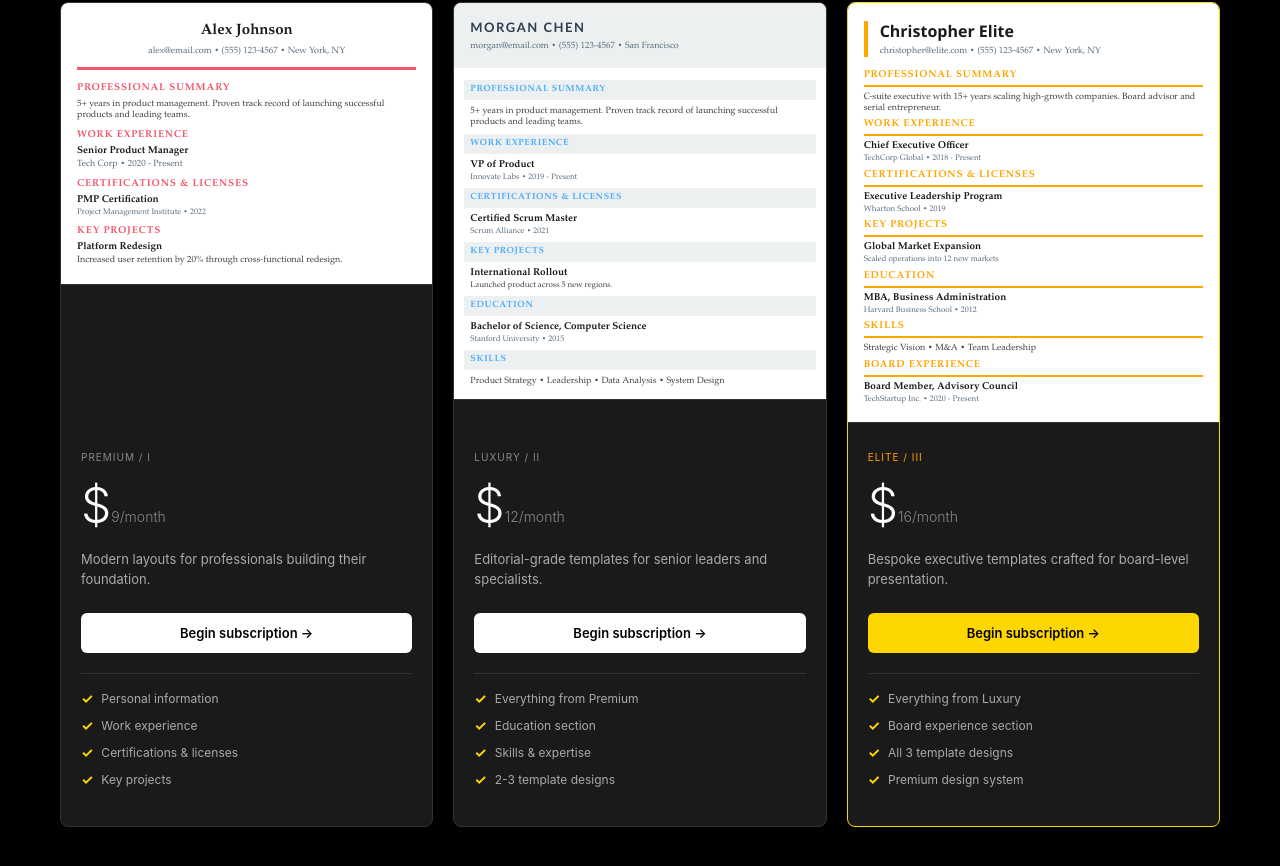
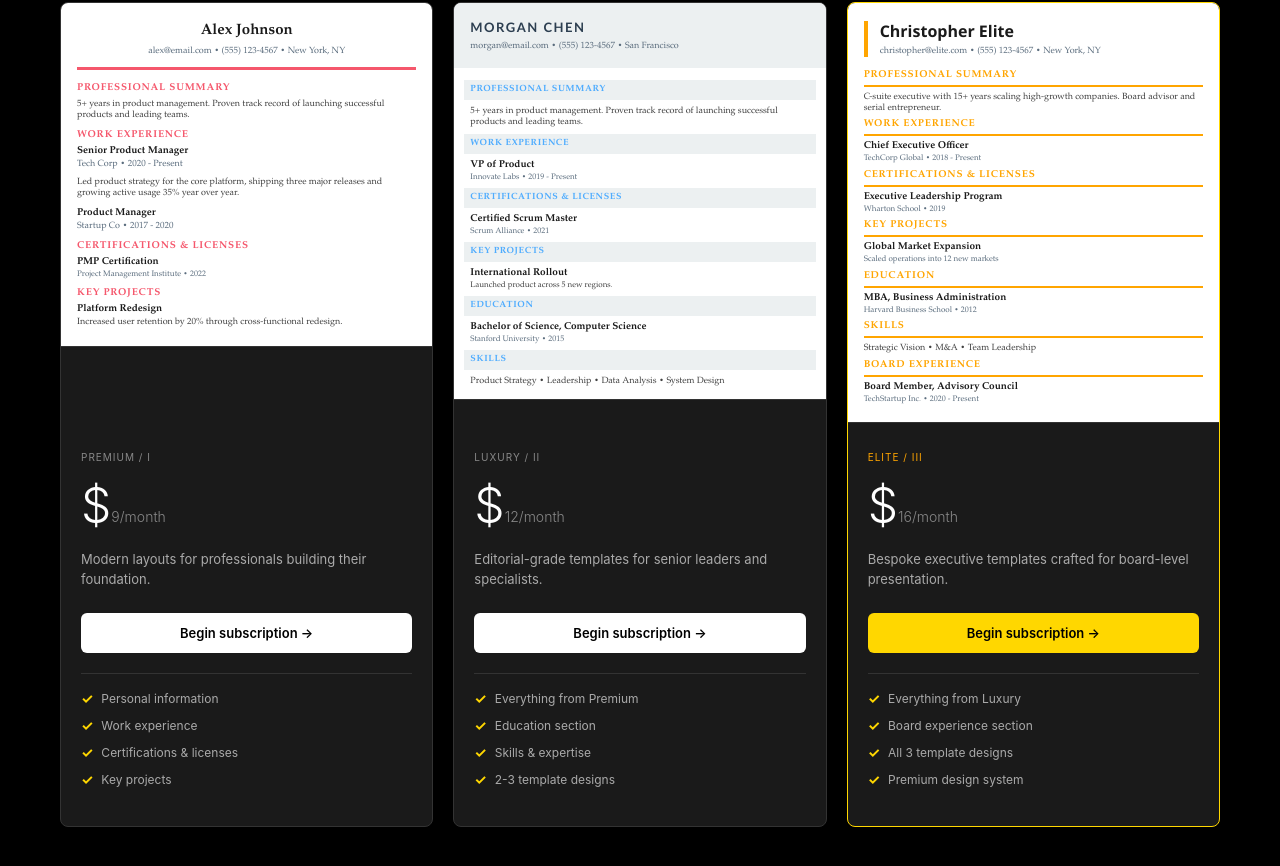
Before and after one commit to ninjasaminak/resume-builder-live, a website: page index.html in a window 1280 px wide. Shown: the part 999-1865 px from the top of the page. Drawn offline with Linux system fonts and the light colour scheme; no server answers.

Commit message:
Add second work experience entry to Premium card preview mockup
The Premium pricing card's resume mockup only showed one work
experience entry even though the Premium tier's actual form has two
(Work Experience + Previous Position), leaving a large empty gap below
the white preview area compared to Luxury/Elite's longer mockups.
Adding the second entry both closes that gap and makes the preview
accurately represent what Premium actually includes.

```diff
--- a/index.html
+++ b/index.html
@@ -335,7 +335,10 @@
                         <div style="font-size:9px; color:#404040; margin-bottom:8px; line-height:1.3;">5+ years in product management. Proven track record of launching successful products and leading teams.</div>
                         <div style="font-weight:700; font-size:10px; color:#f5576c; text-transform:uppercase; letter-spacing:0.8px; margin-bottom:3px;">Work Experience</div>
                         <div style="font-weight:600; font-size:10px; color:#1a1a1a;">Senior Product Manager</div>
-                        <div style="font-size:9px; color:#5a6c7d; margin-bottom:8px;">Tech Corp • 2020 - Present</div>
+                        <div style="font-size:9px; color:#5a6c7d; margin-bottom:6px;">Tech Corp • 2020 - Present</div>
+                        <div style="font-size:9px; color:#404040; margin-bottom:8px;">Led product strategy for the core platform, shipping three major releases and growing active usage 35% year over year.</div>
+                        <div style="font-weight:600; font-size:10px; color:#1a1a1a;">Product Manager</div>
+                        <div style="font-size:9px; color:#5a6c7d; margin-bottom:8px;">Startup Co • 2017 - 2020</div>
                         <div style="font-weight:700; font-size:10px; color:#f5576c; text-transform:uppercase; letter-spacing:0.8px; margin-bottom:3px;">Certifications & Licenses</div>
                         <div style="font-weight:600; font-size:10px; color:#1a1a1a;">PMP Certification</div>
                         <div style="font-size:8px; color:#5a6c7d; margin-bottom:8px;">Project Management Institute • 2022</div>
```
